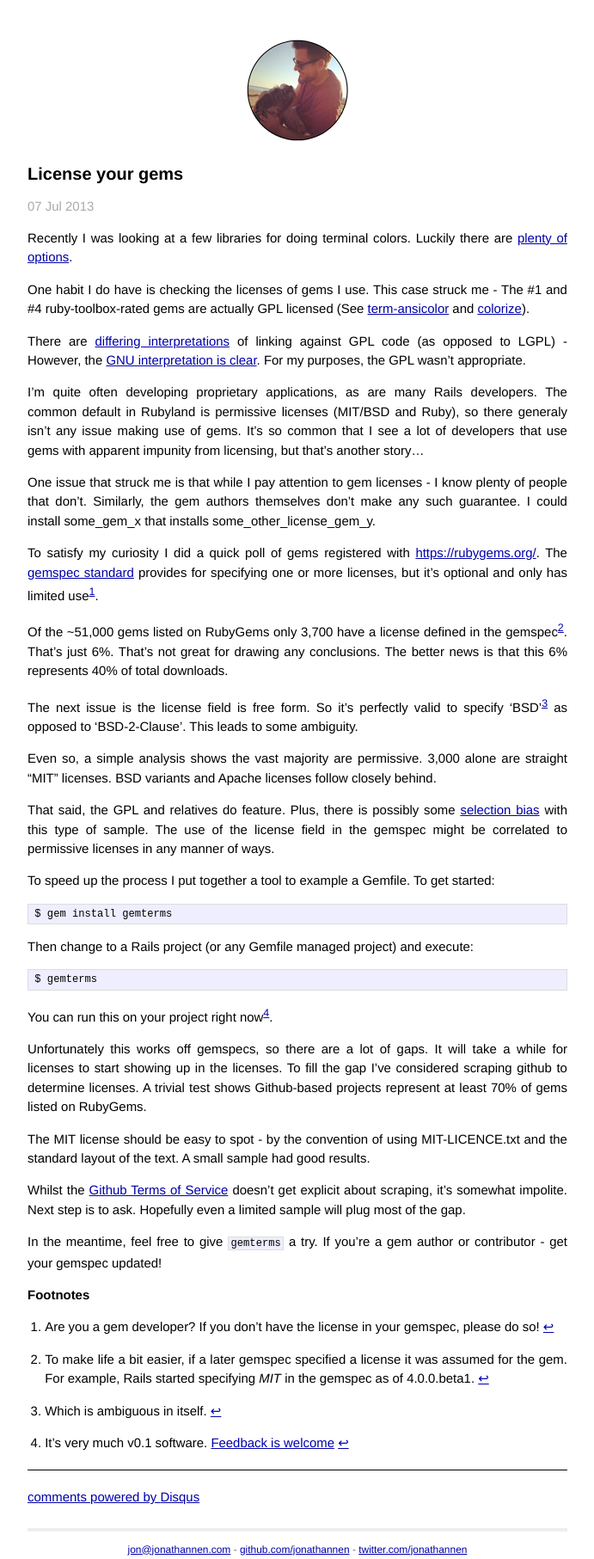
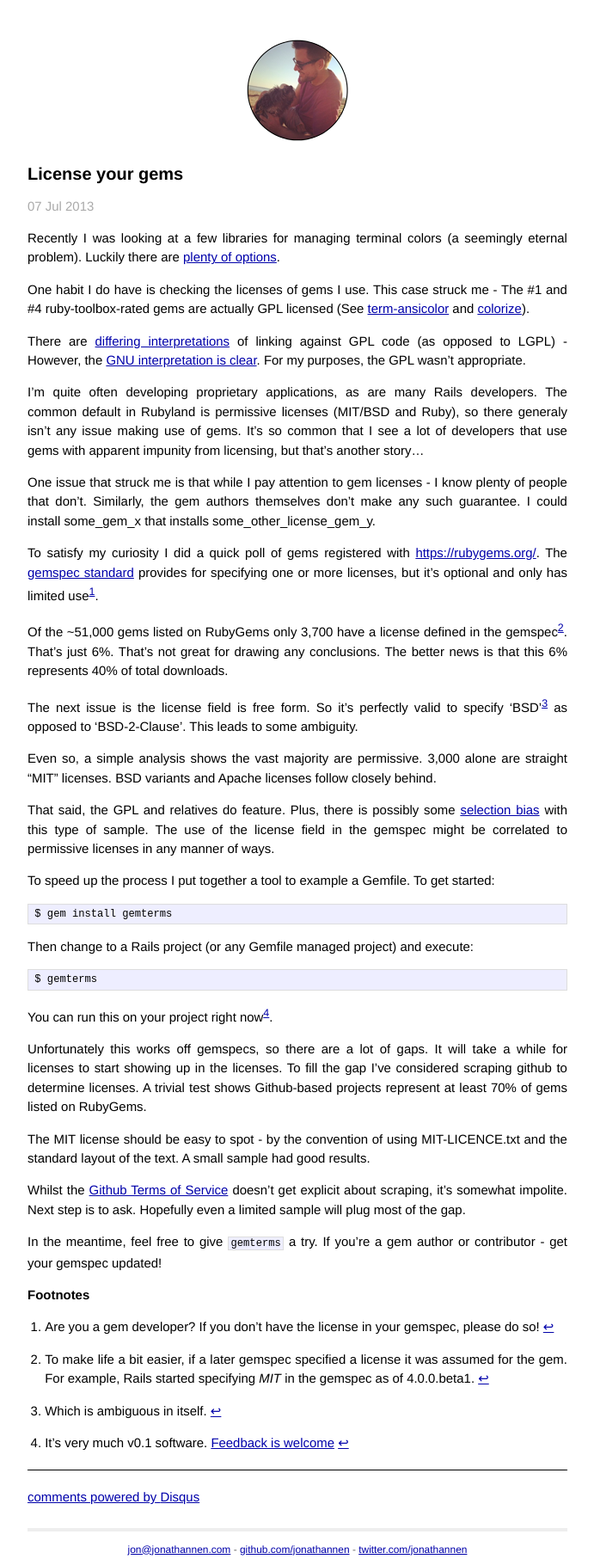
Before and after one commit to jonathannen/jonathannen.github.io, a Jekyll site: the page built from _posts/2013-07-07-license-your-gems.markdown, in a window 1280 px wide. Shown: the whole page at 86% size, without its empty margins (294-985 px from the left). Built offline with Jekyll 4.4.1, drawn with Linux system fonts in a browser that asks for light colours; comment, search, counter and statistics services are not loaded.

```diff
--- a/_posts/2013-07-07-license-your-gems.markdown
+++ b/_posts/2013-07-07-license-your-gems.markdown
@@ -4,7 +4,7 @@
 title: "License your gems"
 ---
 
-Recently I was looking at a few libraries for doing terminal colors. Luckily there are [plenty of options](https://www.ruby-toolbox.com/categories/Terminal_Coloring).
+Recently I was looking at a few libraries for managing terminal colors (a seemingly eternal problem). Luckily there are [plenty of options](https://www.ruby-toolbox.com/categories/Terminal_Coloring).
 
 One habit I do have is checking the licenses of gems I use. This case struck me - The #1 and #4 ruby-toolbox-rated gems are actually GPL licensed (See [term-ansicolor](https://github.com/flori/term-ansicolor) and [colorize](https://github.com/fazibear/colorize)).
 
```
